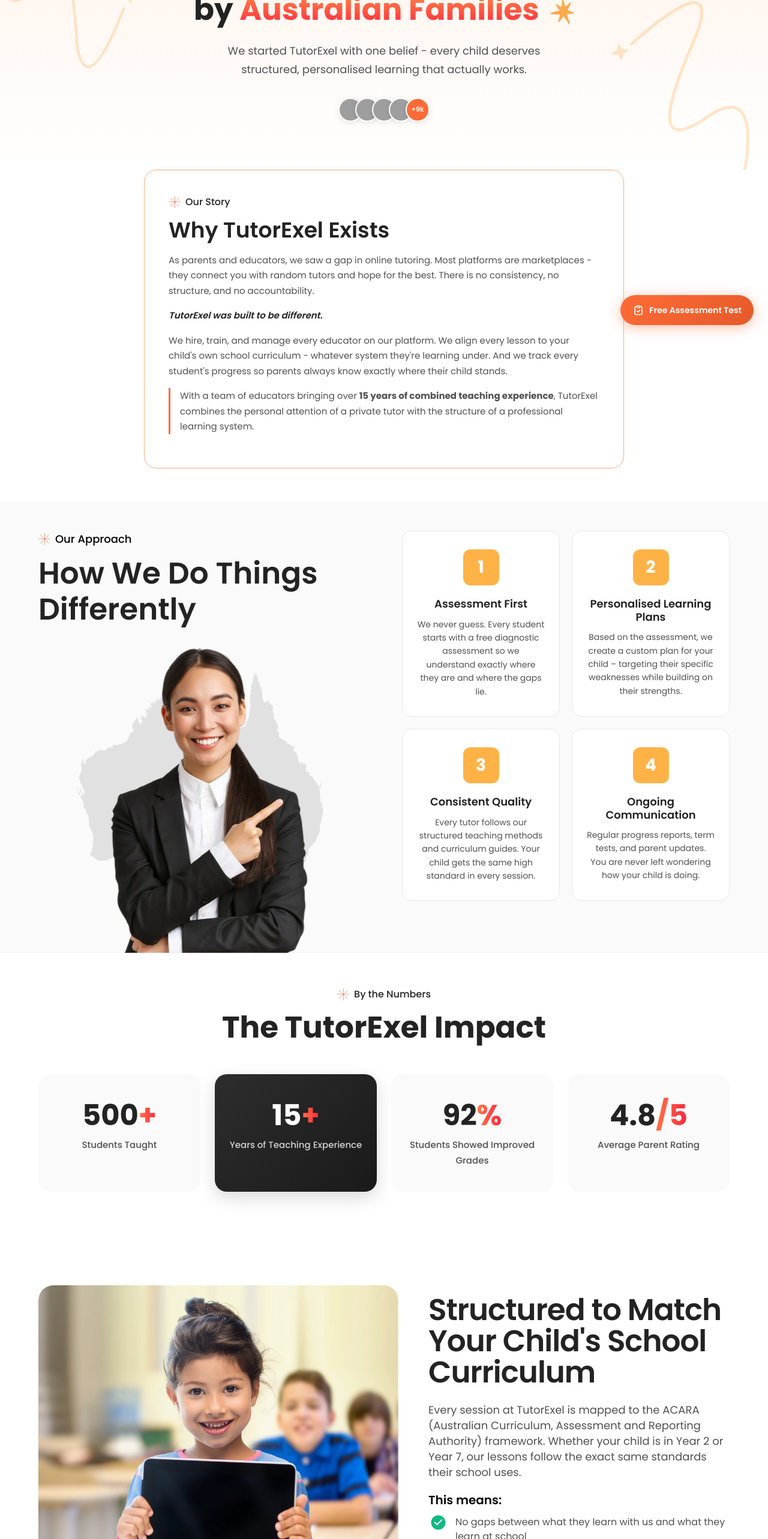
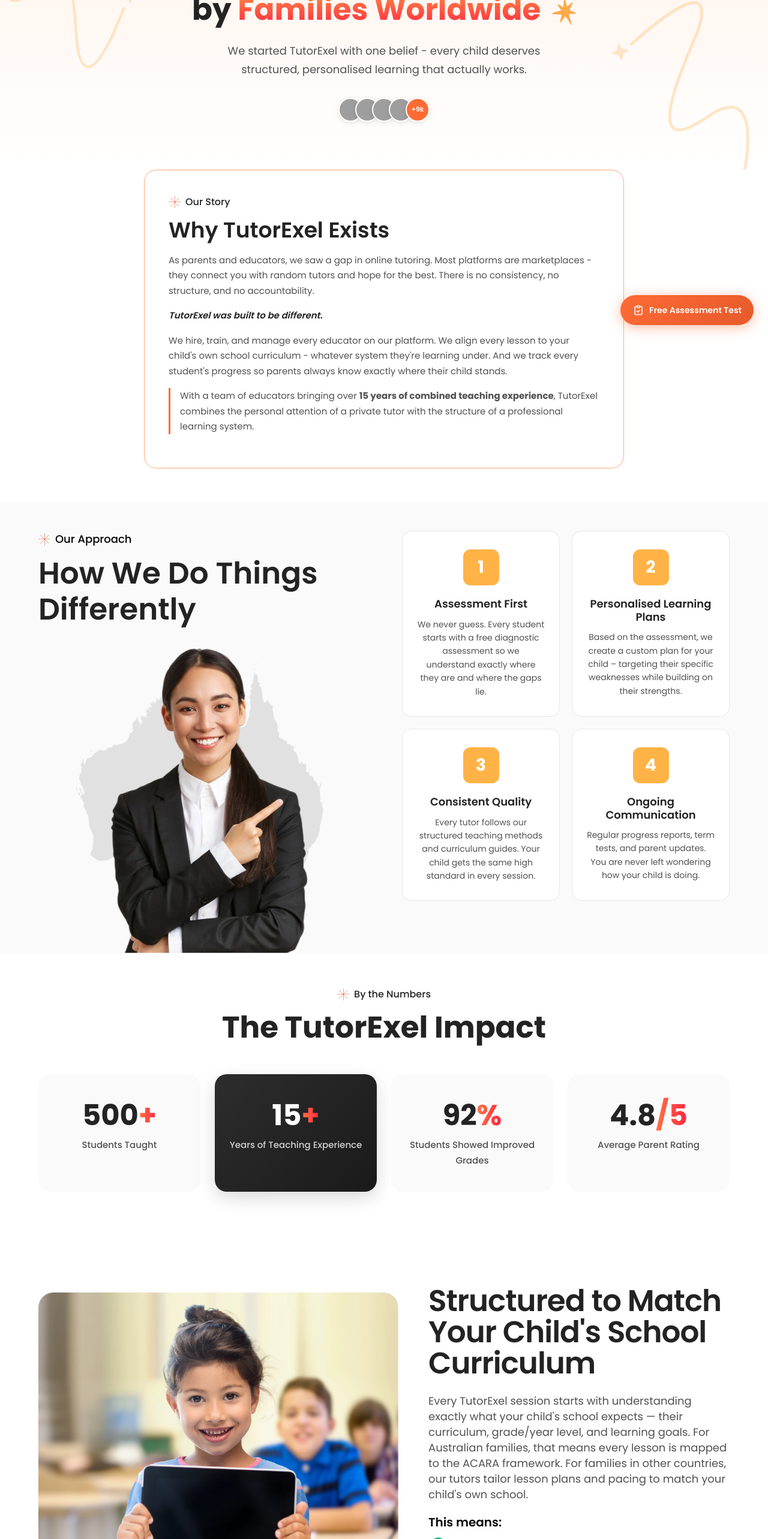
Before and after one commit to tutorexel/tutorexel-v2, a Next.js app: page /about in a window 1280 px wide. Shown: the part 234-2800 px from the top of the page at 60% size. Built offline with nearby package versions, Linux system fonts and the light colour scheme; grey boxes are pictures that could not be loaded.

Commit message:
Website content global changes

```diff
--- a/src/app/about/page.tsx
+++ b/src/app/about/page.tsx
@@ -119,7 +119,7 @@
           />
         </div>
         <div className="about-hero__decoration about-hero__decoration--right">
-            <Image
+          <Image
             src="/images/about/star-design.webp"
             alt=""
             width={200}
@@ -143,7 +143,7 @@
               Built by Educators. Trusted{' '}
               <br />
               by{' '}
-              <span className="about-hero__title-highlight">Australian Families</span>{' '}
+              <span className="about-hero__title-highlight">Families Worldwide</span>{' '}
               <span className="about-hero__title-star"><Image src="/images/banner/Vector-2.webp" alt="Star" width={20} height={20} /></span>
             </h1>
             <p className="about-hero__subtitle">
@@ -280,15 +280,15 @@
                 Structured to Match Your Child's School Curriculum
               </h2>
               <p className="about-curriculum__text">
-                Every session at TutorExel is mapped to the ACARA (Australian Curriculum, Assessment and Reporting Authority) framework. Whether your child is in Year 2 or Year 7, our lessons follow the exact same standards their school uses.
+                Every TutorExel session starts with understanding exactly what your child's school expects — their curriculum, grade/year level, and learning goals. For Australian families, that means every lesson is mapped to the ACARA framework. For families in other countries, our tutors tailor lesson plans and pacing to match your child's own school.
               </p>
               <p className="about-curriculum__means-title">This means:</p>
               <div className="about-curriculum__list">
                 {acaraPoints.map((item) => (
                   <div className="about-curriculum__list-item" key={item}>
                     <svg className="about-curriculum__check-icon" width="33" height="33" viewBox="0 0 33 33" fill="none">
-                      <circle cx="16.5" cy="16.5" r="12" fill="#10B981"/>
-                      <path d="M14.5 21.5L9.5 16.5L11 15L14.5 18.5L22 11L23.5 12.5L14.5 21.5Z" fill="white"/>
+                      <circle cx="16.5" cy="16.5" r="12" fill="#10B981" />
+                      <path d="M14.5 21.5L9.5 16.5L11 15L14.5 18.5L22 11L23.5 12.5L14.5 21.5Z" fill="white" />
                     </svg>
                     {item}
                   </div>
--- a/src/components/layout/Footer.tsx
+++ b/src/components/layout/Footer.tsx
@@ -158,7 +158,7 @@
       <div className="footer__bottom">
         <div className="container">
           <p className="footer__copyright">
-            &copy; {new Date().getFullYear()} TutorExel. All rights reserved. Australian tutoring excellence.
+            &copy; {new Date().getFullYear()} TutorExel. All rights reserved.
           </p>
         </div>
       </div>
```
